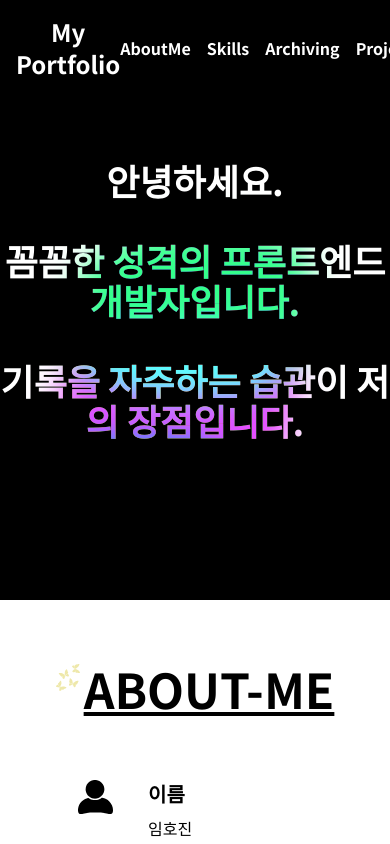
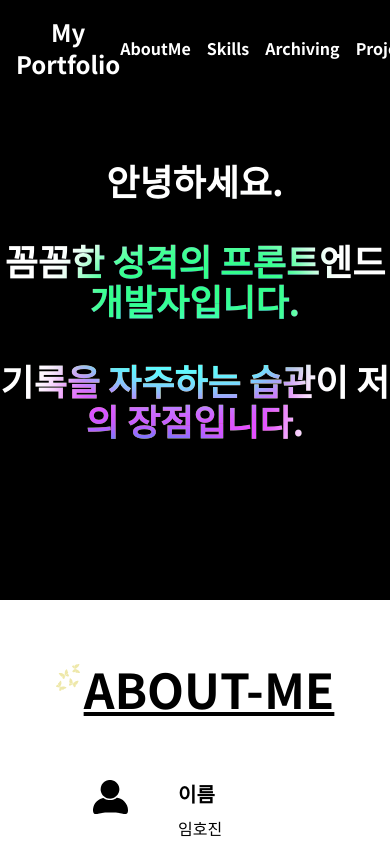
Before and after one commit to HojinLim/portfolio, a React (Create React App) app: page / in a window 390 px wide. Shown: the top 844 px of the page. Built offline with nearby package versions, Linux system fonts and the light colour scheme.

Commit message:
Design/사진 반응형 수정

```diff
--- a/src/components/About.tsx
+++ b/src/components/About.tsx
@@ -31,9 +31,9 @@ const About = (props: Props) => {
       <section className="flex flex-wrap w-3/5 mx-auto">
         {information.map((info) => {
           return (
-            <div key={info.title} className="flex justify-center sm:w-1/2 lg:w-1/3">
-              <div className="w-[300px] flex gap-5 my-5">
-                <div className="w-[50px]">
+            <div key={info.title} className="flex justify-center sm:w-1/2 lg:w-1/3 mx-auto">
+              <div className="w-[300px] flex gap-5 my-5 mx-auto">
+                <div className="w-[50px] mx-auto">
                   <img src={info.icon} alt={info.title} width="35" height="35" />
                 </div>
                 <div className="w-2/3 flex flex-col gap-2">
```
